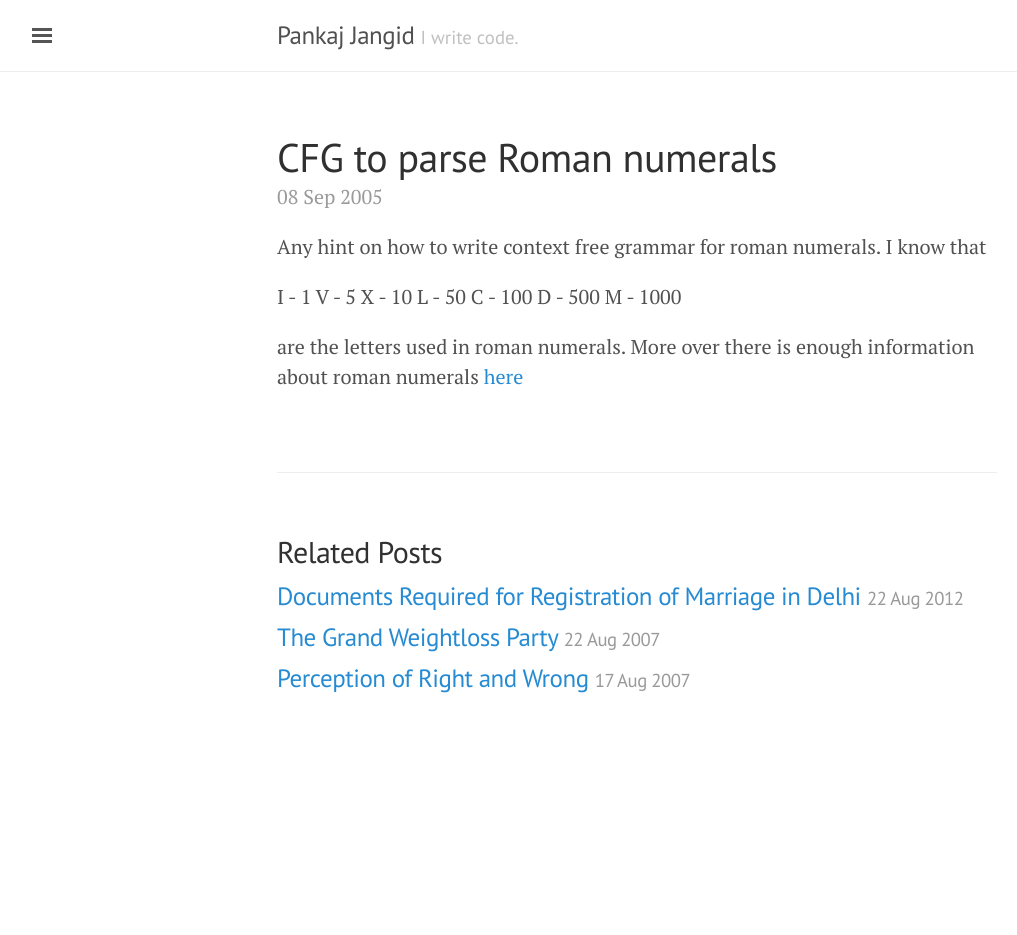
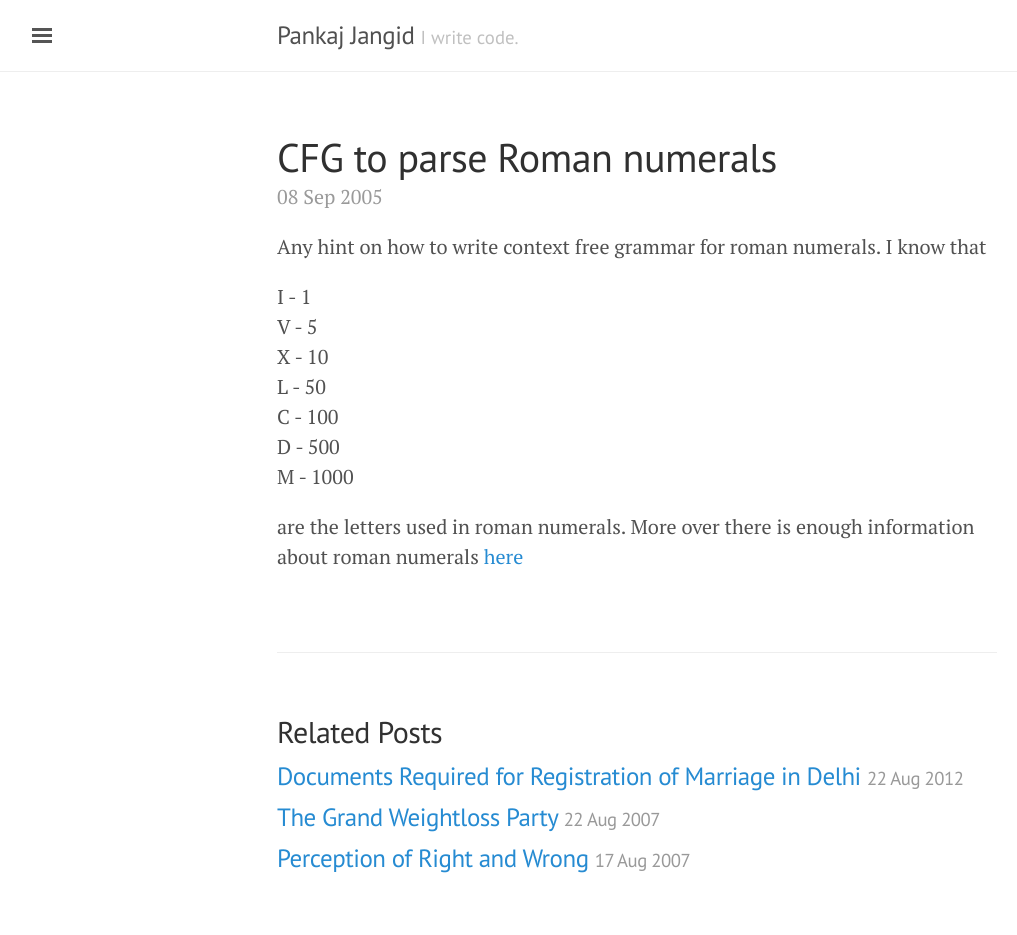
Before and after one commit to jangid/jangid.github.io, a Jekyll site: the page built from _posts/2005-09-08-cfg-to-parse-roman-numerals.markdown, in a window 1280 px wide. Shown: the whole page, without its empty margins (3-1020 px from the left). Built offline with Jekyll 4.4.1, drawn with Linux system fonts in a browser that asks for light colours; comment, search, counter and statistics services are not loaded; before the commit the page ends 900 px from its top, so only the background shows below that.

Commit message:
fixed newline

```diff
--- a/_posts/2005-09-08-cfg-to-parse-roman-numerals.markdown
+++ b/_posts/2005-09-08-cfg-to-parse-roman-numerals.markdown
@@ -7,12 +7,12 @@ tags: compilers
 
 Any hint on how to write context free grammar for roman numerals. I know that
 
-I - 1
-V - 5
-X - 10
-L - 50
-C - 100
-D - 500
+I - 1\\
+V - 5\\
+X - 10\\
+L - 50\\
+C - 100\\
+D - 500\\
 M - 1000
 
 are the letters used in roman numerals. More over there is enough information about roman numerals [here](http://en.wikipedia.org/wiki/Roman_Numerals)
```
